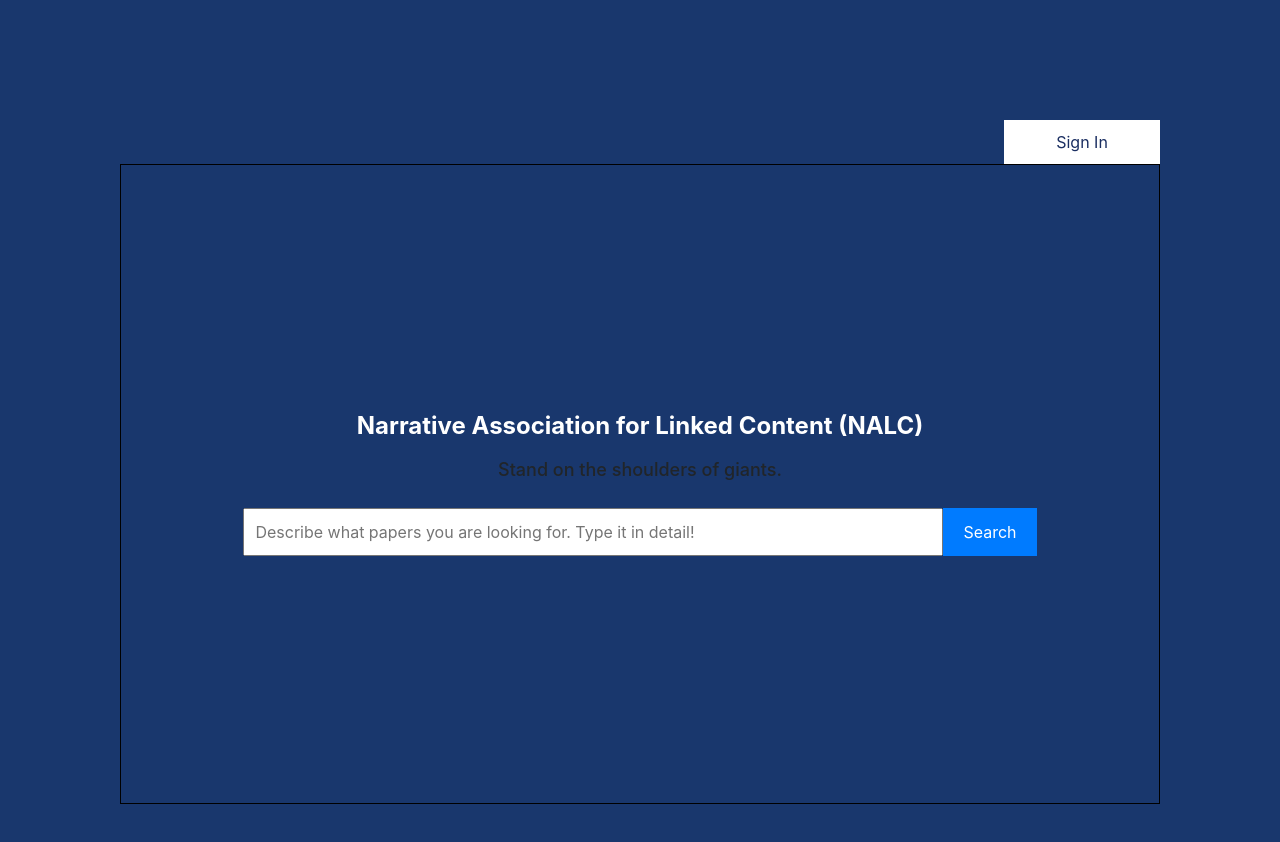
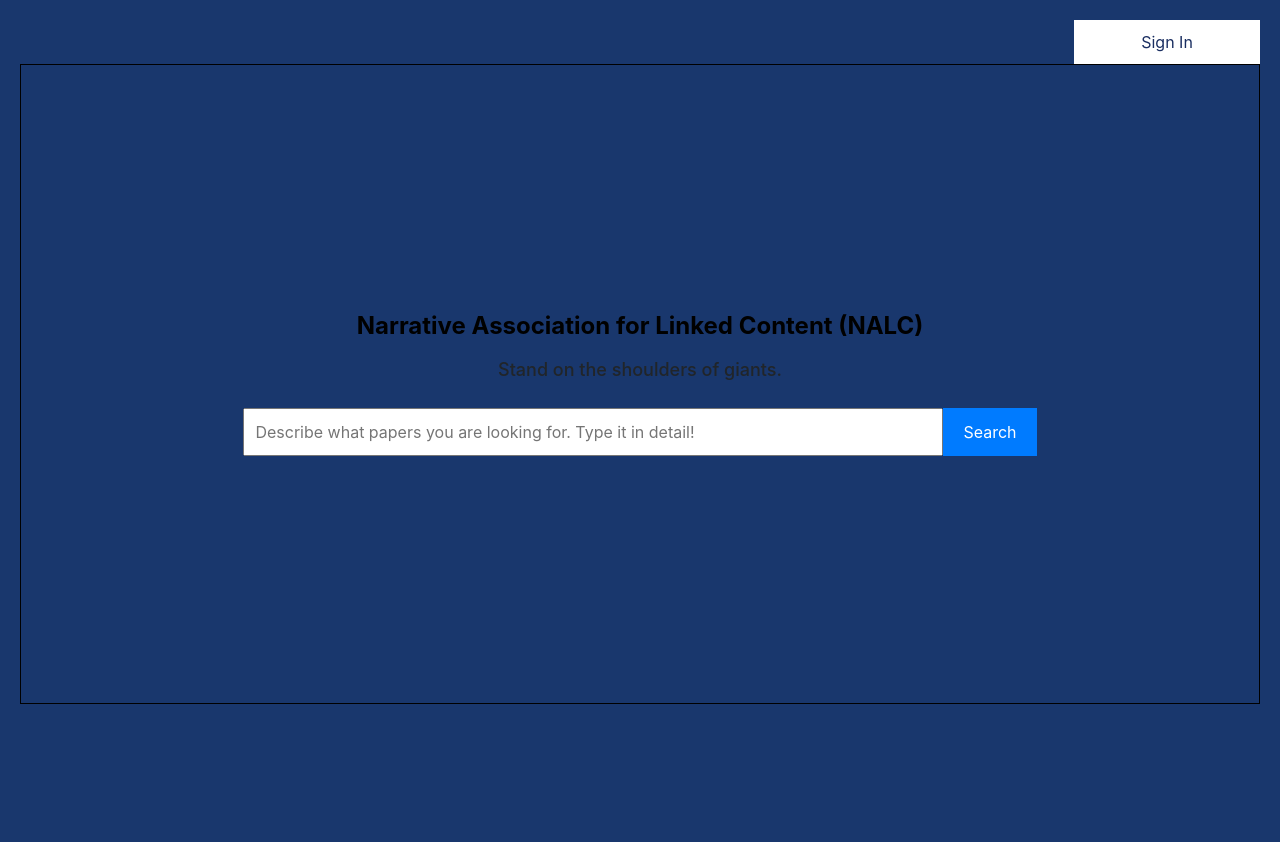
Before and after one commit to VictorEmmanuelGarcia/AISearchEngine, a React (Create React App) app in the folder Frontend/ipams-search/: page / in a window 1280 px wide. Shown: the top 842 px of the page. After the commit the page ends 800 px from the top, so only its background shows below. Built offline with nearby package versions, Linux system fonts and the light colour scheme.

Commit message:
Modify css

```diff
--- a/Frontend/ipams-search/src/screens/login/login.css
+++ b/Frontend/ipams-search/src/screens/login/login.css
@@ -1,12 +1,15 @@
 body {
     background-color: #19376D;
-    margin: 100px;
+}
+
+.login-container {
+    margin: 0 auto;
 }
 
 .title {
     display: block;
     justify-content: center;
-    color: white;
+    color: black;
     text-align: center;
 }
 
--- a/Frontend/ipams-search/src/screens/login/login.js
+++ b/Frontend/ipams-search/src/screens/login/login.js
@@ -1,6 +1,6 @@
 import React from "react";
 import { Link, useNavigate } from "react-router-dom";
-import "./Login.css"
+import "./login.css"
 import { useContext, useState } from "react";
 
 const Login = () => {
@@ -19,7 +19,7 @@ const Login = () => {
       };
 
     return (
-        <div className="container align-items-center">
+        <div className="container align-items-center login-container">
             <div className="row align-items-start mb-4">
                 <image src="" alt="insert image here"/>
                 <div className="col"></div>
```
